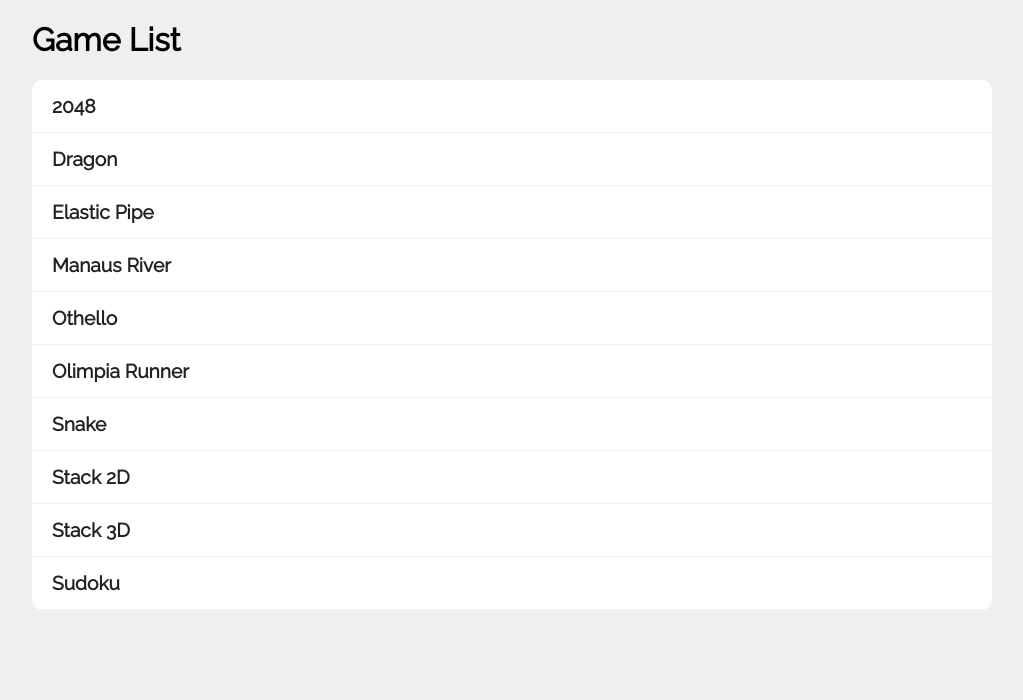
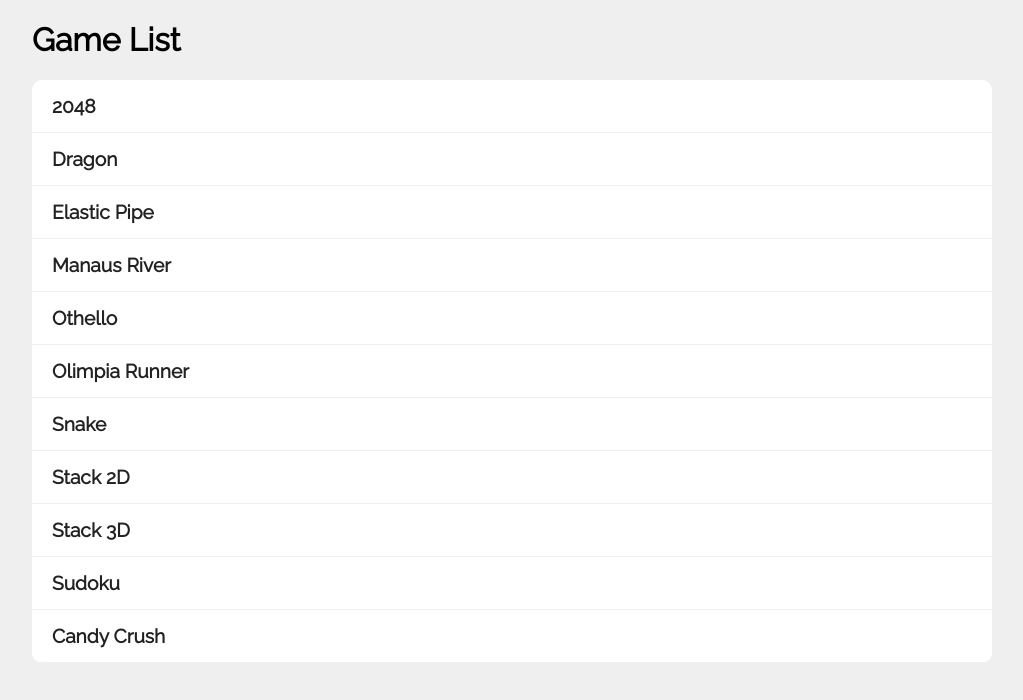
Before and after one commit to lukicenturi/lukicenturi.github.io, a plain HTML site: page index.html in a window 1280 px wide. Shown: the whole page, without its empty margins (128-1151 px from the left). Drawn offline with Linux system fonts and the light colour scheme.

Commit message:
add_cand_ycrush

```diff
--- a/index.html
+++ b/index.html
@@ -65,6 +65,7 @@
 			<li><a href="stack2d/index.html">Stack 2D</a></li>
 			<li><a href="stack3d/index.html">Stack 3D</a></li>
 			<li><a href="sudoku/index.html">Sudoku</a></li>
+			<li><a href="candycrush/index.html">Candy Crush</a></li>
 		</ul>
 	</body>
 </div>
```
